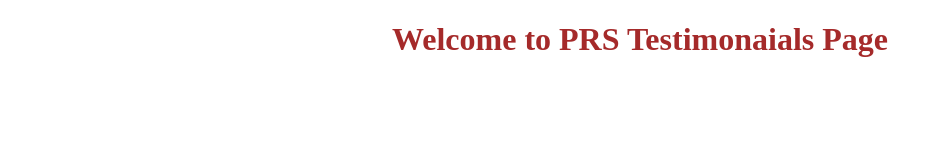
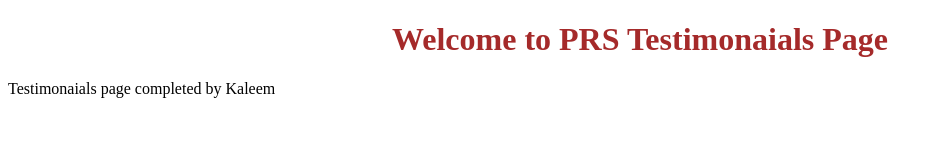
Before and after one commit to sbzpatel/PRSWebsite, a plain HTML site: page testimonials.html in a window 1280 px wide. Shown: the whole page, without its empty margins (0-943 px from the left). Drawn offline with Linux system fonts and the light colour scheme.

Commit message:
testimonials and about page completed

```diff
--- a/testimonials.html
+++ b/testimonials.html
@@ -7,5 +7,7 @@
 </head>
 <body>
     <h1 style="text-align: center; color: brown;">Welcome to PRS Testimonaials Page</h1>
+
+    <p>Testimonaials page completed by Kaleem</p>
 </body>
 </html>
```
Also changed, not shown: about.html (+2 -0 lines).
